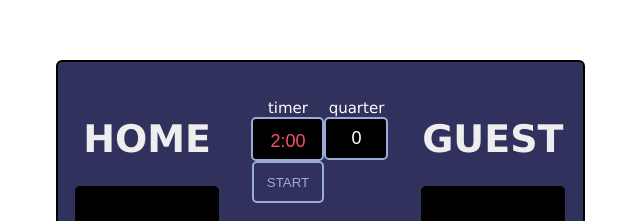
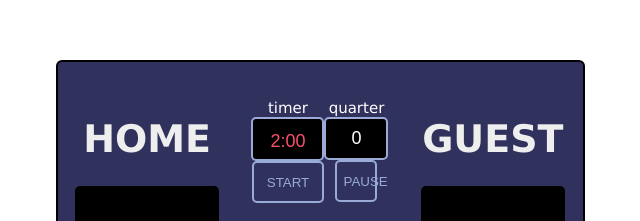
Before and after one commit to GoochMagooch/scrimba_coding_challenges, a plain HTML site: page scoreboard/index.html in a window 1280 px wide. Shown: the part 151-372 px from the top of the page, without its empty margins (320-960 px from the left). Drawn offline with Linux system fonts and the light colour scheme; a web font is replaced by a local one.

Commit message:
Add 'pause timer' button

```diff
--- a/scoreboard/index.html
+++ b/scoreboard/index.html
@@ -26,6 +26,7 @@
                     <div class="quarter-class">
                         <span>quarter</span>
                         <div id="quarter">0</div>
+                        <button id="pause-timer" onclick="pause()">PAUSE</button>
                     </div>
                 </div>
                 <button id="new-game" onclick="newGame()">New Game</button>
```
